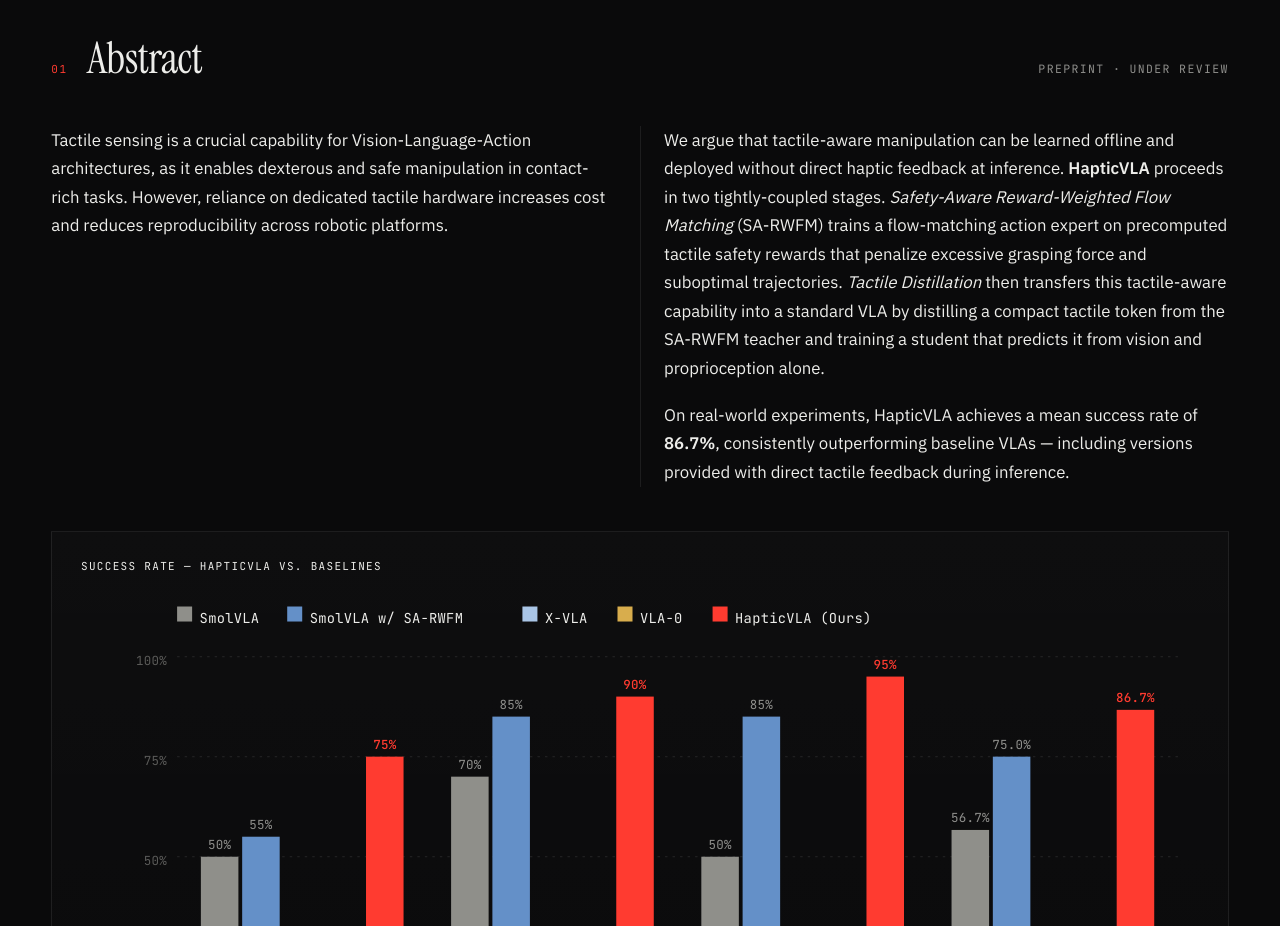
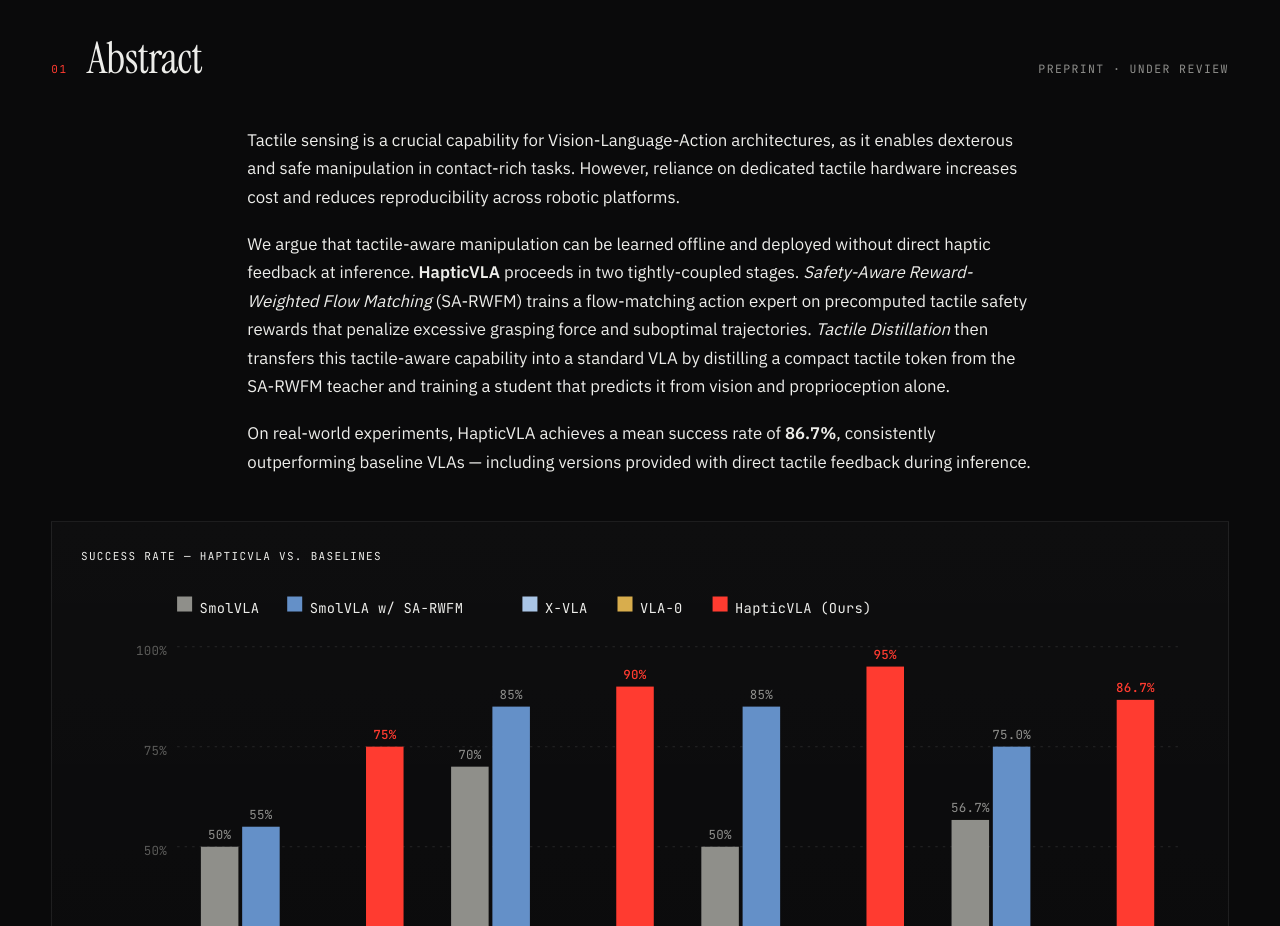
Before and after one commit to Advanced-Robotic-Manipulation/websites, a plain HTML site: page websites/hapticvla/index.html in a window 1280 px wide. Shown: the part 780-1706 px from the top of the page. Drawn offline with Linux system fonts and the light colour scheme.

Commit message:
hapticvla: abstract centered, drop two-column layout
Two-column abstract looked cramped. Switch to a single centered column
at 78ch (wider than the default 62ch prose measure but not full-bleed)
with auto left/right margins so there's breathing room on both sides at
any width. No breakpoint shifts.

```diff
--- a/websites/hapticvla/style.css
+++ b/websites/hapticvla/style.css
@@ -349,23 +349,14 @@ section.sec {
 .prose em { color: var(--fg); }
 .prose strong { color: var(--fg); font-weight: 600; }
 
-/* Abstract prose stretches the full column width. At wide widths we split
-   it into two columns so line length stays readable. */
+/* Abstract prose sits centered in the shell with breathing room on both
+   sides — wider than the default .prose measure but still single-column
+   so it reads easily. */
 #abstract .prose {
-  max-width: none;
+  max-width: 78ch;
+  margin-left: auto;
+  margin-right: auto;
   font-size: 1.05rem;
-}
-@media (min-width: 960px) {
-  #abstract .prose {
-    column-count: 2;
-    column-gap: 3rem;
-    column-rule: 1px solid var(--hair);
-  }
-  #abstract .prose p {
-    break-inside: avoid-column;
-    margin: 0 0 1.1em 0;
-  }
-  #abstract .prose p:first-child { margin-top: 0; }
 }
 
 /* ----------------------------------------------------------------------------
```
